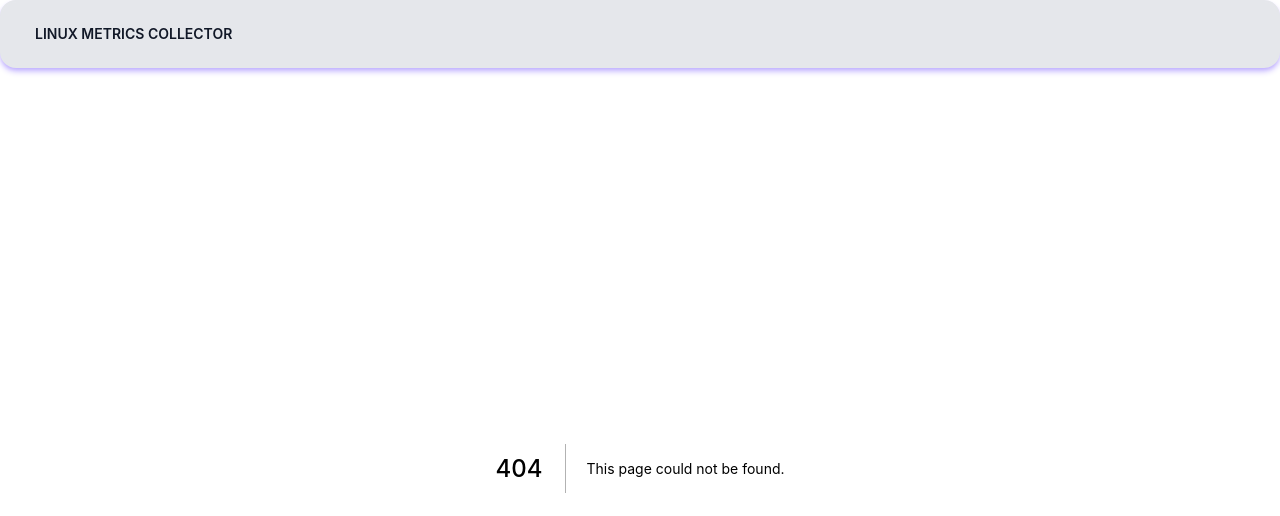
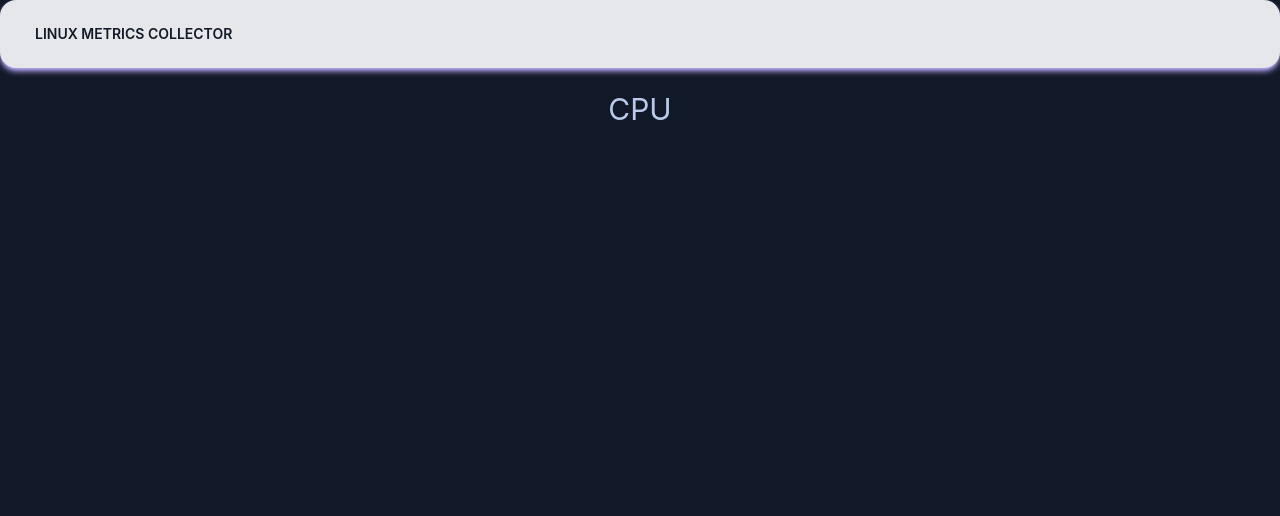
Before and after one commit to TiNewman/LinuxMetricsCollector, a Next.js app in the folder client/metrics-dashboard/: page /cpu in a window 1280 px wide. Before the commit this address had no page. Shown: the top 516 px of the page. Built offline with nearby package versions, Linux system fonts and the light colour scheme.

Commit message:
added page for CPU

```diff
--- a/client/metrics-dashboard/components/NavBar.js
+++ b/client/metrics-dashboard/components/NavBar.js
@@ -9,6 +9,7 @@ const NavBar = () => (
             <ul tabIndex="0" className="menu dropdown-content p-4 shadow-md shadow-accent bg-neutral text-base-100 rounded-box w-52 mt-8">
               <li className="hover:bg-primary hover:text-neutral"><Link href="/">Dashboard</Link></li>
               <li className="hover:bg-primary hover:text-neutral"><Link href="/process_list">Process List</Link></li>
+              <li className="hover:bg-primary hover:text-neutral"><Link href="/cpu">CPU</Link></li>
             </ul>
           </div>
         </div>
--- /dev/null
+++ b/client/metrics-dashboard/pages/cpu.js
@@ -0,0 +1,46 @@
+import Link from 'next/link'
+import { useCallback, useEffect, useState } from 'react'
+import io from 'socket.io-client'
+import processListStyles from '../styles/Process_List.module.css'
+import Table from "../components/ProcessTable";
+
+let socket
+
+const cpuView = props => {
+/*
+  //use this to store the process list stuff
+  const [process_list, setProcessList] = useState([])
+
+  useEffect(() => socketInitializer(), [])
+
+  const socketInitializer = async () => {
+    const socket = new WebSocket("ws://localhost:8080/ws");
+
+    socket.onopen = () => {
+      socket.send(JSON.stringify({"request": "process_list"}))
+    };
+
+    socket.onmessage = (e) => {
+      console.log("Received Message!: " + e.data)
+      var processJSON = JSON.parse(e.data)// might need to be e.data
+      console.log(processJSON.process_list)
+      setProcessList(processJSON.process_list)
+      //setProcessList(e.data.process_list)
+    }
+
+    return () => {
+      console.log("closing socket")
+      socket.send(JSON.stringify({"request": "stop"}))
+      socket.close()
+    };
+  }
+  */
+
+  return (
+    <div>
+      <h1 className={processListStyles.h1}> CPU </h1>
+    </div>
+  )
+}
+
+export default cpuView;
```
